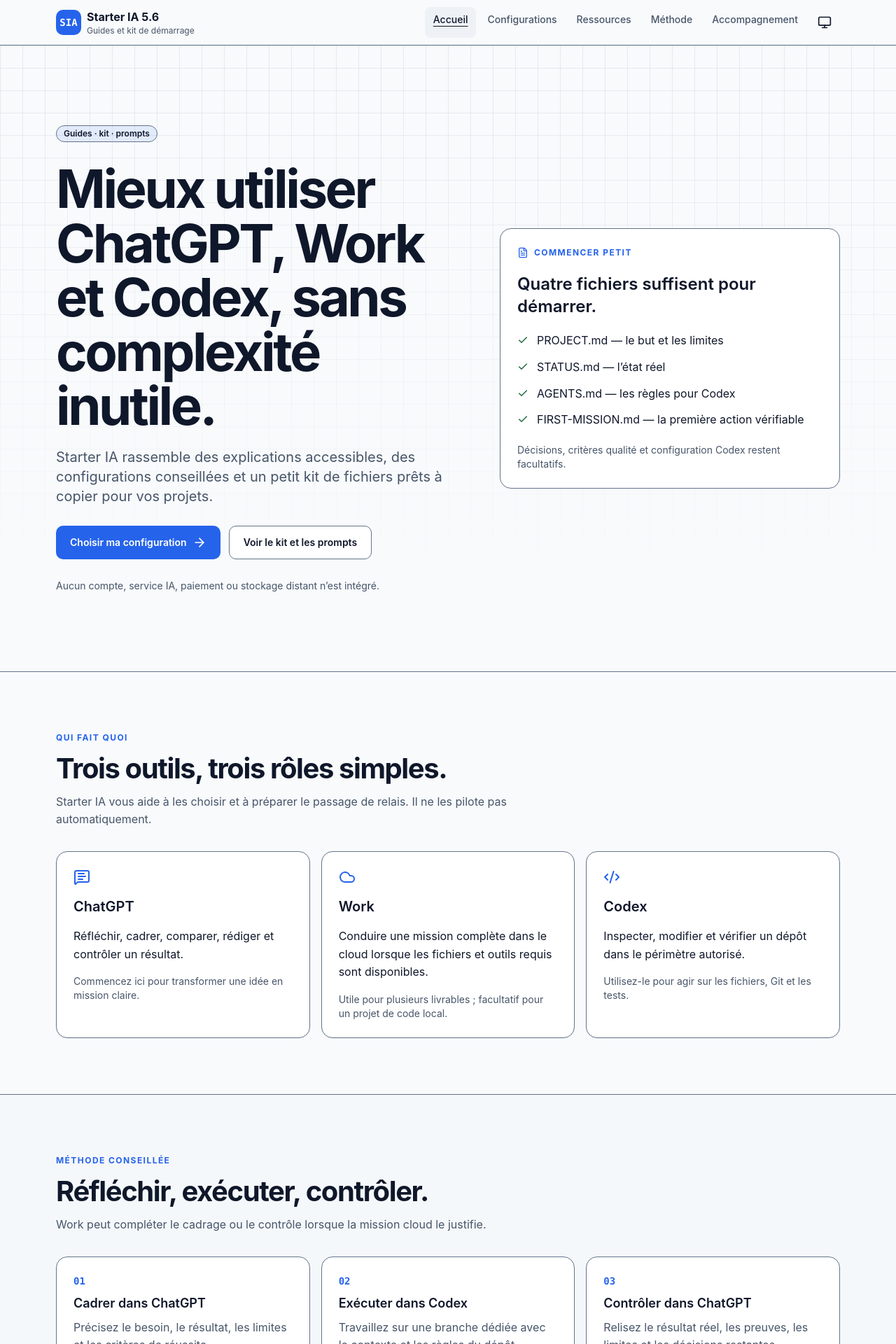
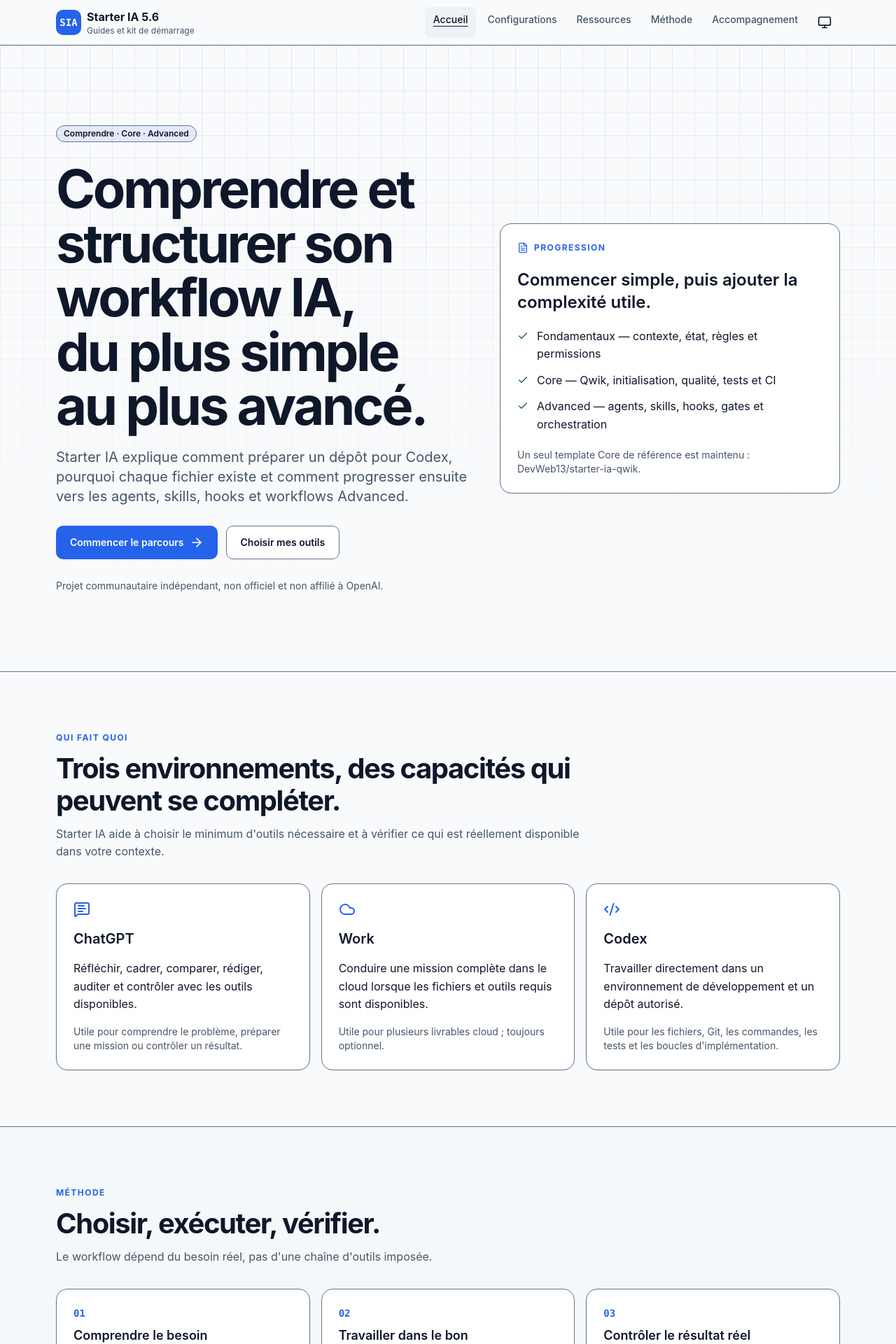
Before and after one commit to DevWeb13/starter-ia-5-6, a Next.js app: page / in a window 1280 px wide. Shown: the top 1920 px of the page at 70% size. Built offline with nearby package versions, Linux system fonts and the light colour scheme.

Commit message:
feat: align home with Core learning path

```diff
--- a/src/app/page.tsx
+++ b/src/app/page.tsx
@@ -12,7 +12,7 @@
 } from "@/lib/site";
 
 const homeDescription =
-  "Guides, configurations, templates et prompts pour mieux utiliser ChatGPT, Work et Codex.";
+  "Guides, parcours pédagogique et templates pour mieux utiliser ChatGPT, Work et Codex.";
 const homeUrl = absoluteSiteUrl("/");
 
 export const metadata: Metadata = {
@@ -29,33 +29,33 @@
   {
     name: "ChatGPT",
     icon: MessageSquareText,
-    description: "Réfléchir, cadrer, comparer, rédiger et contrôler un résultat.",
-    example: "Commencez ici pour transformer une idée en mission claire.",
+    description: "Réfléchir, cadrer, comparer, rédiger, auditer et contrôler avec les outils disponibles.",
+    example: "Utile pour comprendre le problème, préparer une mission ou contrôler un résultat.",
   },
   {
     name: "Work",
     icon: Cloud,
     description: "Conduire une mission complète dans le cloud lorsque les fichiers et outils requis sont disponibles.",
-    example: "Utile pour plusieurs livrables ; facultatif pour un projet de code local.",
+    example: "Utile pour plusieurs livrables cloud ; toujours optionnel.",
   },
   {
     name: "Codex",
     icon: Code2,
-    description: "Inspecter, modifier et vérifier un dépôt dans le périmètre autorisé.",
-    example: "Utilisez-le pour agir sur les fichiers, Git et les tests.",
+    description: "Travailler directement dans un environnement de développement et un dépôt autorisé.",
+    example: "Utile pour les fichiers, Git, les commandes, les tests et les boucles d'implémentation.",
   },
 ];
 
 const workflow = [
-  ["Cadrer dans ChatGPT", "Précisez le besoin, le résultat, les limites et les critères de réussite."],
-  ["Exécuter dans Codex", "Travaillez sur une branche dédiée avec le contexte et les règles du dépôt."],
-  ["Contrôler dans ChatGPT", "Relisez le résultat réel, les preuves, les limites et les décisions restantes."],
+  ["Comprendre le besoin", "Choisissez le minimum d'outils nécessaires et vérifiez les capacités réellement disponibles."],
+  ["Travailler dans le bon environnement", "Utilisez ChatGPT, Work ou Codex selon la mission au lieu d'imposer un passage de relais par principe."],
+  ["Contrôler le résultat réel", "Relisez les fichiers, preuves, tests, limites et décisions avant d'annoncer une réussite."],
 ];
 
 const startingPoints = [
-  ["Choisir une configuration", "Comparez ChatGPT, Work, Codex local, Codex Remote et le mode hybride.", "/docs", "Comparer les configurations"],
-  ["Préparer un dépôt", "Copiez quatre fichiers minimaux, puis ajoutez seulement les options utiles.", "/ressources", "Voir le kit de démarrage"],
-  ["Appliquer la méthode", "Suivez un passage de relais simple, sans automatisation ni promesse cachée.", "/fonctionnalites", "Lire la méthode"],
+  ["Comprendre les fondamentaux", "Découvrez PROJECT.md, STATUS.md, AGENTS.md, la configuration Codex et le principe d'une mission vérifiable.", "/ressources", "Commencer simplement"],
+  ["Utiliser Starter IA Qwik Core", "Partez du vrai template Qwik Core avec initialisation, qualité, configuration Codex et CI.", "/ressources", "Voir le Core"],
+  ["Aller vers Advanced", "Comprenez ensuite agents, skills, hooks, permissions, gates et orchestration à partir du dépôt Advanced réel.", "/ressources", "Découvrir Advanced"],
 ];
 
 export default function HomePage() {
@@ -68,38 +68,38 @@
         <div aria-hidden="true" className="subtle-grid absolute inset-0 -z-10" />
         <div className="page-shell grid gap-10 py-14 sm:py-20 lg:grid-cols-[1.1fr_0.9fr] lg:items-center lg:py-28">
           <div className="space-y-7">
-            <Badge className="w-fit border-primary/40 bg-primary/10 text-foreground">Guides · kit · prompts</Badge>
+            <Badge className="w-fit border-primary/40 bg-primary/10 text-foreground">Comprendre · Core · Advanced</Badge>
             <div className="space-y-5">
-              <h1 className="display-title text-balance">Mieux utiliser ChatGPT, Work et Codex, sans complexité inutile.</h1>
+              <h1 className="display-title text-balance">Comprendre et structurer son workflow IA, du plus simple au plus avancé.</h1>
               <p className="max-w-3xl text-lg text-muted-foreground sm:text-xl">
-                Starter IA rassemble des explications accessibles, des configurations conseillées et un petit kit de fichiers prêts à copier pour vos projets.
+                Starter IA explique comment préparer un dépôt pour Codex, pourquoi chaque fichier existe et comment progresser ensuite vers les agents, skills, hooks et workflows Advanced.
               </p>
             </div>
             <div className="grid gap-3 sm:flex sm:flex-wrap">
-              <Link href="/docs" className={buttonVariants({ size: "lg", className: "w-full sm:w-auto" })}>
-                Choisir ma configuration
+              <Link href="/ressources" className={buttonVariants({ size: "lg", className: "w-full sm:w-auto" })}>
+                Commencer le parcours
                 <ArrowRight aria-hidden="true" className="size-5" />
               </Link>
-              <Link href="/ressources" className={buttonVariants({ variant: "secondary", size: "lg", className: "w-full sm:w-auto" })}>
-                Voir le kit et les prompts
+              <Link href="/docs" className={buttonVariants({ variant: "secondary", size: "lg", className: "w-full sm:w-auto" })}>
+                Choisir mes outils
               </Link>
             </div>
-            <p className="text-sm text-muted-foreground">Aucun compte, service IA, paiement ou stockage distant n’est intégré.</p>
+            <p className="text-sm text-muted-foreground">Projet communautaire indépendant, non officiel et non affilié à OpenAI.</p>
           </div>
 
           <Card className="border-primary/40">
             <CardContent className="space-y-5 p-5 sm:p-6">
-              <p className="eyebrow"><FileText aria-hidden="true" className="size-4" /> Commencer petit</p>
-              <h2 className="text-2xl font-semibold">Quatre fichiers suffisent pour démarrer.</h2>
+              <p className="eyebrow"><FileText aria-hidden="true" className="size-4" /> Progression</p>
+              <h2 className="text-2xl font-semibold">Commencer simple, puis ajouter la complexité utile.</h2>
               <ul className="space-y-3">
-                {["PROJECT.md — le but et les limites", "STATUS.md — l’état réel", "AGENTS.md — les règles pour Codex", "FIRST-MISSION.md — la première action vérifiable"].map((item) => (
+                {["Fondamentaux — contexte, état, règles et permissions", "Core — Qwik, initialisation, qualité, tests et CI", "Advanced — agents, skills, hooks, gates et orchestration"].map((item) => (
                   <li key={item} className="flex gap-3">
                     <Check aria-hidden="true" className="mt-1 size-4 shrink-0 text-success" />
                     <span>{item}</span>
                   </li>
                 ))}
               </ul>
-              <p className="text-sm text-muted-foreground">Décisions, critères qualité et configuration Codex restent facultatifs.</p>
+              <p className="text-sm text-muted-foreground">Un seul template Core de référence est maintenu : DevWeb13/starter-ia-qwik.</p>
             </CardContent>
           </Card>
         </div>
@@ -109,8 +109,8 @@
         <div className="page-shell space-y-8">
           <div className="max-w-3xl space-y-3">
             <p className="eyebrow">Qui fait quoi</p>
-            <h2 id="roles-title" className="section-title">Trois outils, trois rôles simples.</h2>
-            <p className="text-muted-foreground">Starter IA vous aide à les choisir et à préparer le passage de relais. Il ne les pilote pas automatiquement.</p>
+            <h2 id="roles-title" className="section-title">Trois environnements, des capacités qui peuvent se compléter.</h2>
+            <p className="text-muted-foreground">Starter IA aide à choisir le minimum d'outils nécessaire et à vérifier ce qui est réellement disponible dans votre contexte.</p>
           </div>
           <div className="grid gap-4 lg:grid-cols-3">
             {roles.map(({ name, icon: Icon, description, example }) => (
@@ -130,9 +130,9 @@
       <section className="border-y bg-muted/35 py-14 sm:py-20" aria-labelledby="workflow-title">
         <div className="page-shell space-y-8">
           <div className="max-w-3xl space-y-3">
-            <p className="eyebrow">Méthode conseillée</p>
-            <h2 id="workflow-title" className="section-title">Réfléchir, exécuter, contrôler.</h2>
-            <p className="text-muted-foreground">Work peut compléter le cadrage ou le contrôle lorsque la mission cloud le justifie.</p>
+            <p className="eyebrow">Méthode</p>
+            <h2 id="workflow-title" className="section-title">Choisir, exécuter, vérifier.</h2>
+            <p className="text-muted-foreground">Le workflow dépend du besoin réel, pas d'une chaîne d'outils imposée.</p>
           </div>
           <ol className="grid gap-4 lg:grid-cols-3">
             {workflow.map(([title, description], index) => (
@@ -150,7 +150,7 @@
         <div className="page-shell space-y-8">
           <div className="max-w-3xl space-y-3">
             <p className="eyebrow">Par où commencer</p>
-            <h2 id="start-title" className="section-title">Choisissez votre besoin immédiat.</h2>
+            <h2 id="start-title" className="section-title">Un parcours en trois niveaux.</h2>
           </div>
           <div className="grid gap-4 lg:grid-cols-3">
             {startingPoints.map(([title, description, href, label]) => (
@@ -172,9 +172,9 @@
         <div className="page-shell rounded-2xl border bg-card p-5 sm:p-8 lg:flex lg:items-center lg:justify-between lg:gap-8">
           <div className="max-w-2xl space-y-3">
             <p className="eyebrow">Besoin d’un accompagnement</p>
-            <h2 id="support-title" className="section-title">Installer le workflow avec votre projet.</h2>
+            <h2 id="support-title" className="section-title">Adapter le workflow à votre projet.</h2>
             <p className="text-muted-foreground">
-              Les guides et le kit restent gratuits. Si vous préférez être accompagné, une installation personnalisée est proposée au prix pilote de 390 € TTC.
+              Les ressources restent gratuites. Une installation personnalisée existe aussi au prix pilote de 390 € TTC, sans devenir la priorité du parcours pédagogique.
             </p>
           </div>
           <Link href="/accompagnement" className={buttonVariants({ variant: "secondary", size: "lg", className: "mt-6 w-full shrink-0 lg:mt-0 lg:w-auto" })}>
```
